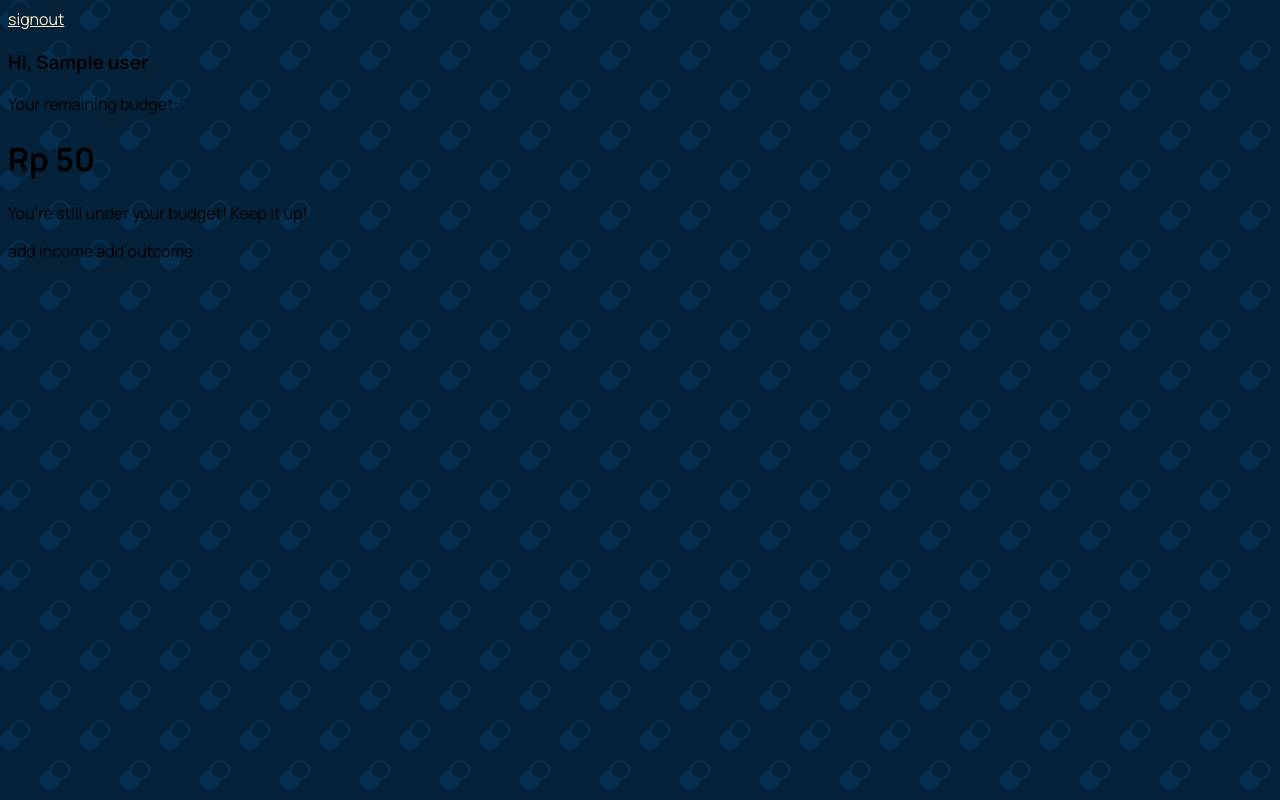
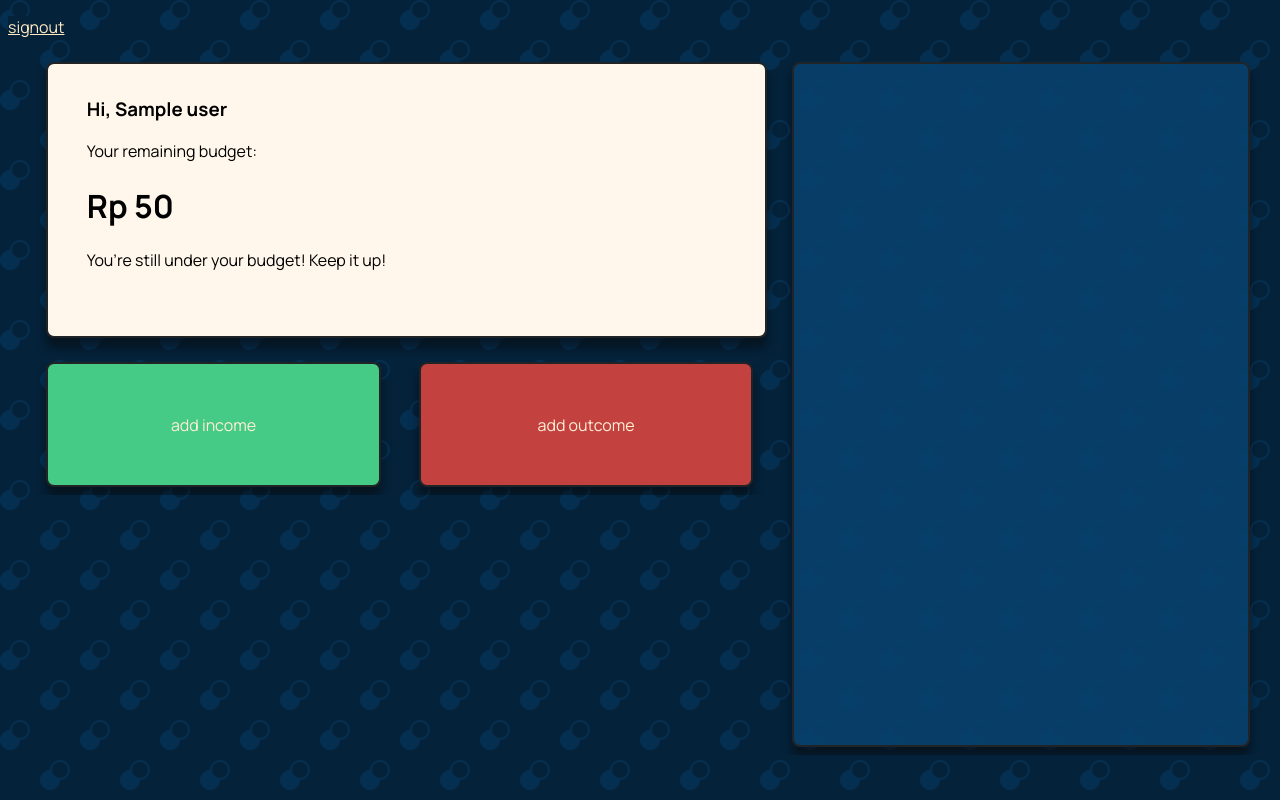
Before and after one commit to yuiyeyo/Hepengku, a Flask app: page /dashboard in a window 1280 px wide. Run offline with Flask 3, Linux system fonts and the light colour scheme; the visitor is signed in with stand-in values (Sample User, id 1); a database or web service that is not in the repository returns one stand-in record (values such as "Sample title").

Commit message:
Update style.css

```diff
--- a/static/css/style.css
+++ b/static/css/style.css
@@ -93,3 +93,85 @@
     margin-right: 5vw;
     font-weight:700;
 }
+
+.remainings
+{
+    background: #FFF7EB;
+    height: 30vh;
+    width: 50vw;
+    padding-top: 1vw;
+    padding-left: 3vw;
+    padding-right:3vw;
+    padding-bottom: 1.5vw;
+    box-shadow: 0px 10px 10px  rgba( 8, 7, 8, 0.5 );
+    border: 2px solid #212427;
+     border-radius: 8px;
+     margin: auto;
+     margin-left: 3vw;
+     margin-right: 3vw;
+     margin-bottom: 1vh;
+     align-items: center;
+}
+.transactions
+{
+    position: relative;
+    background: rgba(8, 68, 114, 0.8);
+    height: 85vh;
+    width: 30vw;
+    padding-top: 1px;
+    padding-left: 3%;
+    padding-right:3%;
+    box-shadow: 0px 10px 10px  rgba( 8, 7, 8, 0.5 );
+    border: 2px solid #212427;
+    border-radius: 8px;
+    margin-left: auto;
+    margin-right: 3vw;
+    margin-bottom: 1vh;
+}
+.dashboardpage, .incomeoutcome
+{
+    display:flex;
+    margin-top: 3vh;
+}
+.dashboardmenu
+{
+    display: block;
+    margin-top: 1vh;
+}
+.income
+{
+    background: #45CB85;
+    color: #FFEED6;
+    height: 15vh;
+    width: 25vw;
+    padding-top: 1px;
+    padding-left: 3%;
+    padding-right:3%;
+    box-shadow: 0px 10px 10px  rgba( 8, 7, 8, 0.5 );
+    border: 2px solid #212427;
+    border-radius: 8px;
+    margin-left: 3vw;
+    margin-right: 1.5vw;
+    margin-bottom: 1vh;
+    display: flex;
+    justify-content: center;
+    align-items: center;
+}
+.outcome
+{
+    background: #C3423F;
+    color: #FFEED6;
+    height: 15vh;
+    width: 25vw;
+    padding-top: 1px;
+    padding-left: 3%;
+    padding-right:3%;
+    box-shadow: 0px 10px 10px  rgba( 8, 7, 8, 0.5 );
+    border: 2px solid #212427;
+    border-radius: 8px;
+    margin-left: 1.5vw;
+    margin-right: 3vw;
+    margin-bottom: 1vh;    display: flex;
+    justify-content: center;
+    align-items: center;
+}
```
